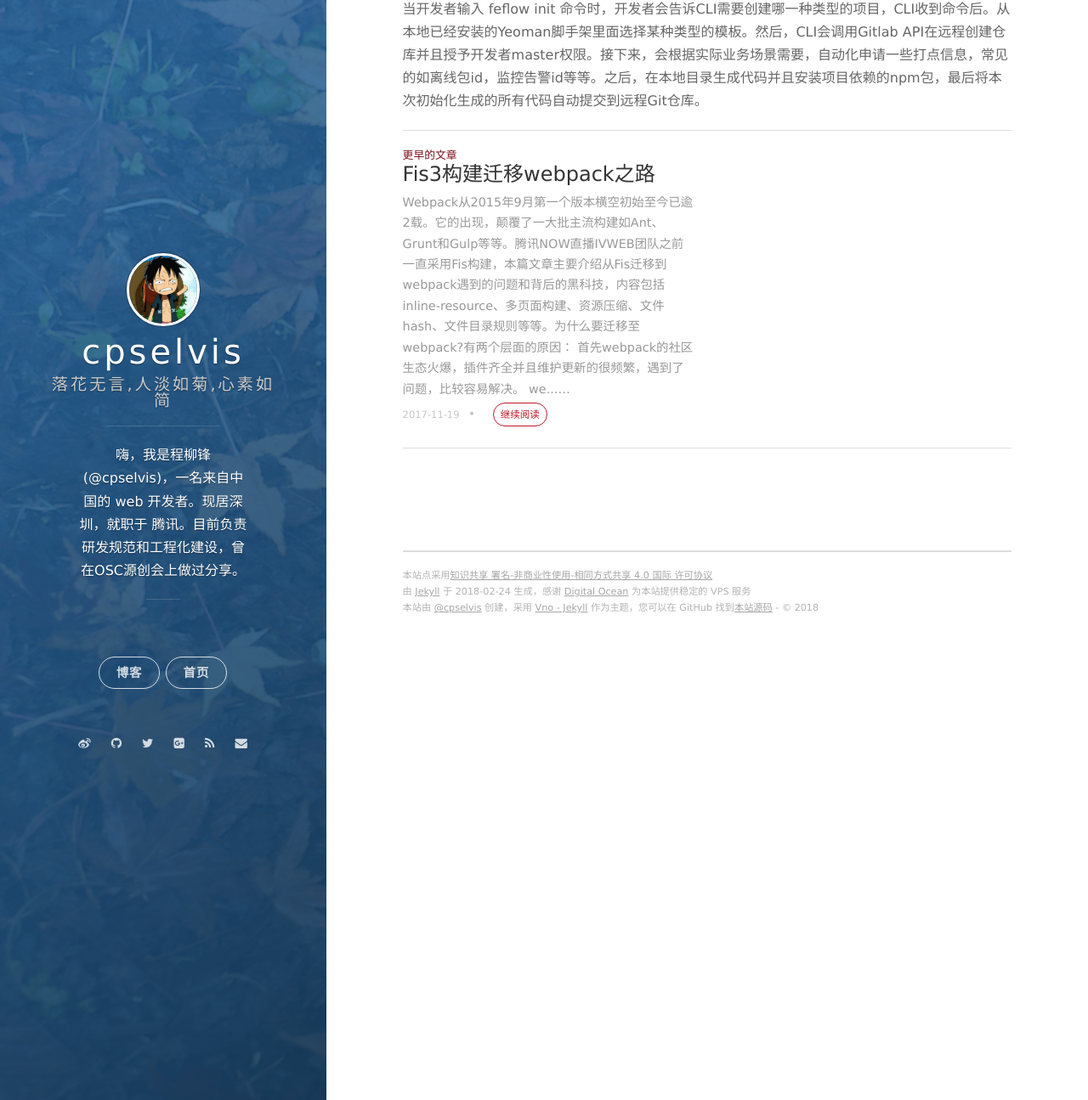
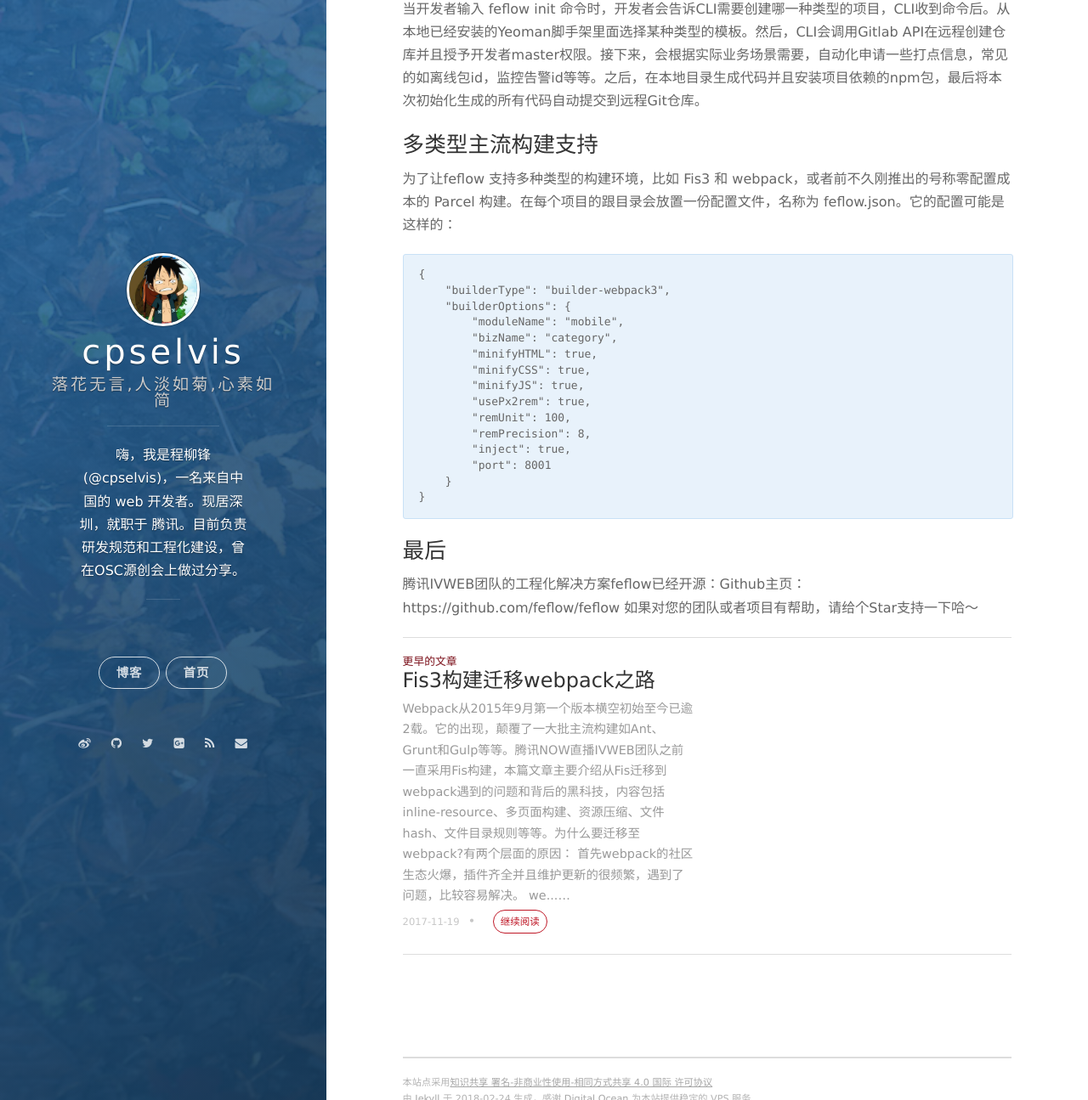
Before and after one commit to cpselvis/cpselvis.github.io, a Jekyll site: the page built from _posts/2018-02-08-腾讯IVWEB前端工程化工具feflow思考与实践.markdown, in a window 1280 px wide and 1400 px high, scrolled down 5032 px, cut to the strip 105-1400 px from the top of the window. Shown: the whole strip at 85% size. Built offline with Jekyll 4.4.1, drawn with Linux system fonts in a browser that asks for light colours; nearby versions of some CDN libraries; our own code applies the rules of GitHub Pages for plain Markdown files; comment, search, counter and statistics services are not loaded.

Commit message:
docs: 增加构建和开源section

````diff
--- a/_posts/2018-02-08-腾讯IVWEB前端工程化工具feflow思考与实践.markdown
+++ b/_posts/2018-02-08-腾讯IVWEB前端工程化工具feflow思考与实践.markdown
@@ -153,3 +153,29 @@ $ feflow install feflow-plugin-xxx   // 安装某个插件
 ![](https://user-gold-cdn.xitu.io/2018/2/9/1617652fedf854c9?w=1274&h=596&f=jpeg&s=59931)
 
 当开发者输入 feflow init 命令时，开发者会告诉CLI需要创建哪一种类型的项目，CLI收到命令后。从本地已经安装的Yeoman脚手架里面选择某种类型的模板。然后，CLI会调用Gitlab API在远程创建仓库并且授予开发者master权限。接下来，会根据实际业务场景需要，自动化申请一些打点信息，常见的如离线包id，监控告警id等等。之后，在本地目录生成代码并且安装项目依赖的npm包，最后将本次初始化生成的所有代码自动提交到远程Git仓库。
+
+
+### 多类型主流构建支持
+为了让feflow 支持多种类型的构建环境，比如 Fis3 和 webpack，或者前不久刚推出的号称零配置成本的 Parcel 构建。在每个项目的跟目录会放置一份配置文件，名称为 feflow.json。它的配置可能是这样的：
+
+```
+{
+    "builderType": "builder-webpack3",
+    "builderOptions": {
+        "moduleName": "mobile",
+        "bizName": "category",
+        "minifyHTML": true,
+        "minifyCSS": true,
+        "minifyJS": true,
+        "usePx2rem": true,
+        "remUnit": 100,
+        "remPrecision": 8,
+        "inject": true,
+        "port": 8001
+    }
+}
+```
+
+### 最后
+腾讯IVWEB团队的工程化解决方案feflow已经开源：Github主页：https://github.com/feflow/feflow
+如果对您的团队或者项目有帮助，请给个Star支持一下哈～
````
